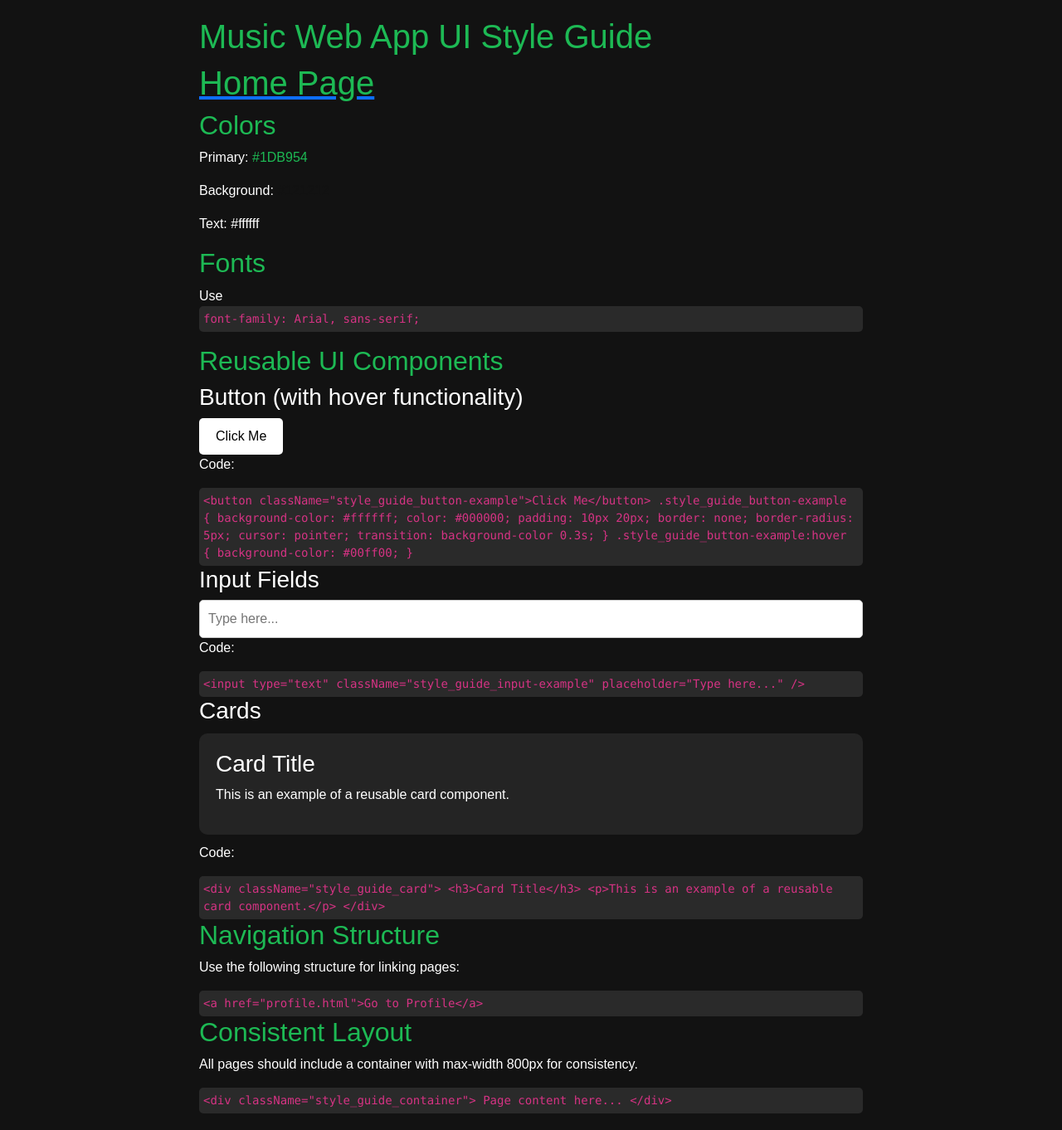
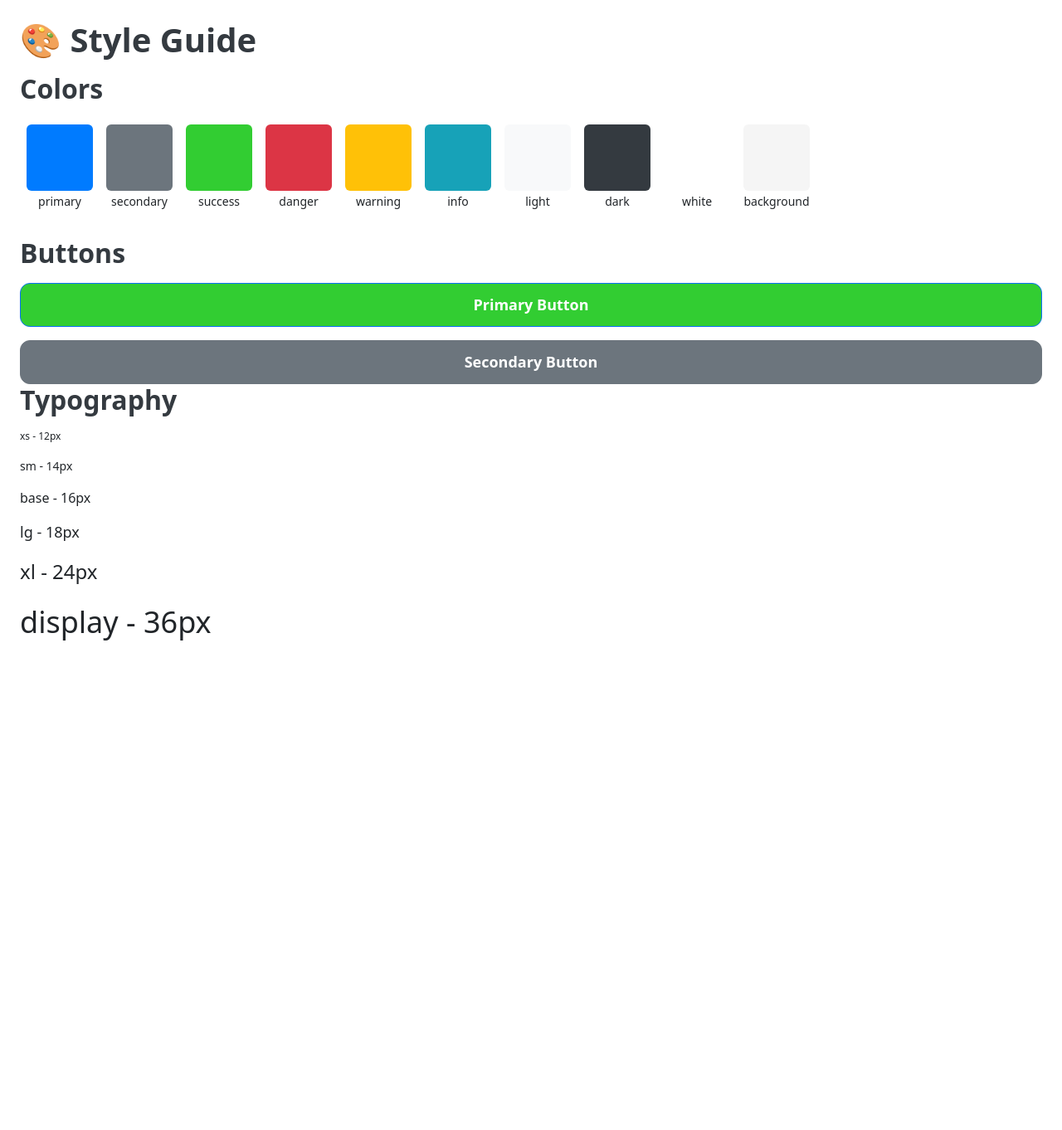
Before and after one commit to cse442-at-ub/sp25-repo-playboys, a React (Create React App) app in the folder frontend/: page /#/style_guide in a window 1280 px wide. Shown: the whole page at 83% size. After the commit the page ends 817 px from the top, so only its background shows below. Built offline with nearby package versions, Linux system fonts and the light colour scheme.

Commit message:
Updated style guide to match current dev branch

```diff
--- a/frontend/src/style_guide.tsx
+++ b/frontend/src/style_guide.tsx
@@ -1,137 +1,138 @@
 import React from 'react';
+import { Button } from 'react-bootstrap';
 
-const StyleGuide: React.FC = () => {
+// Color Palette
+export const Colors = {
+  primary: '#007bff',
+  secondary: '#6c757d',
+  success: '#32cd32',
+  danger: '#dc3545',
+  warning: '#ffc107',
+  info: '#17a2b8',
+  light: '#f8f9fa',
+  dark: '#343a40',
+  white: '#ffffff',
+  background: '#f5f5f5',
+};
+
+// Typography
+export const FontSizes = {
+  xs: '12px',
+  sm: '14px',
+  base: '16px',
+  lg: '18px',
+  xl: '24px',
+  display: '36px',
+};
+
+export const FontWeights = {
+  normal: 400,
+  bold: 700,
+};
+
+// Border radius
+export const BorderRadius = {
+  small: '6px',
+  medium: '12px',
+  large: '25px',
+  round: '50%',
+};
+
+// Spacing
+export const Spacing = {
+  xs: '4px',
+  sm: '8px',
+  md: '16px',
+  lg: '24px',
+  xl: '32px',
+};
+
+// Reusable Components
+
+export const PrimaryButton = ({ children, onClick }: { children: React.ReactNode; onClick?: () => void }) => (
+  <Button
+    variant="primary"
+    style={{
+      padding: '12px',
+      backgroundColor: Colors.success,
+      borderRadius: BorderRadius.medium,
+      fontSize: FontSizes.lg,
+      fontWeight: FontWeights.bold,
+      width: '100%',
+    }}
+    onClick={onClick}
+  >
+    {children}
+  </Button>
+);
+
+export const SecondaryButton = ({ children, onClick }: { children: React.ReactNode; onClick?: () => void }) => (
+  <Button
+    variant="secondary"
+    style={{
+      padding: '12px',
+      backgroundColor: Colors.secondary,
+      borderRadius: BorderRadius.medium,
+      fontSize: FontSizes.lg,
+      fontWeight: FontWeights.bold,
+      width: '100%',
+    }}
+    onClick={onClick}
+  >
+    {children}
+  </Button>
+);
+
+// Headings
+export const Heading = ({ level, children }: { level?: number; children: React.ReactNode }) => {
+  const Tag = `h${level || 1}` as keyof JSX.IntrinsicElements;
   return (
-    <div className="style_guide_container">
-      {/* Inline styles with all class selectors prefixed with "style_guide_" */}
-      <style>{`
-        body {
-          font-family: Arial, sans-serif;
-          background-color: #121212;
-          color: #ffffff;
-          padding: 20px;
-        }
-        h1, h2 {
-          color: #1DB954;
-        }
-        code {
-          background-color: #2a2a2a;
-          padding: 5px;
-          border-radius: 5px;
-          display: block;
-        }
-        .style_guide_container {
-          max-width: 800px;
-          margin: auto;
-        }
-        .style_guide_button-example {
-          background-color: #ffffff;
-          color: #000000;
-          padding: 10px 20px;
-          border: none;
-          border-radius: 5px;
-          cursor: pointer;
-          transition: background-color 0.3s;
-        }
-        .style_guide_button-example:hover {
-          background-color: #00ff00;
-        }
-        .style_guide_input-example {
-          padding: 10px;
-          border-radius: 5px;
-          border: 1px solid #ccc;
-          width: 100%;
-        }
-        .style_guide_card {
-          background: #242424;
-          padding: 20px;
-          border-radius: 10px;
-          margin: 10px 0;
-        }
-      `}</style>
-
-      <h1>Music Web App UI Style Guide</h1>
-      <a href="https://se-dev.cse.buffalo.edu/CSE442/2025-Spring/cse-442ah/">
-        <h1>Home Page</h1>
-      </a>
-
-      <h2>Colors</h2>
-      <p>
-        Primary: <span style={{ color: '#1DB954' }}>#1DB954</span>
-      </p>
-      <p>
-        Background: <span style={{ color: '#121212' }}>#121212</span>
-      </p>
-      <p>
-        Text: <span style={{ color: '#ffffff' }}>#ffffff</span>
-      </p>
-
-      <h2>Fonts</h2>
-      <p>
-        Use <code>font-family: Arial, sans-serif;</code>
-      </p>
-
-      <h2>Reusable UI Components</h2>
-
-      <h3>Button (with hover functionality)</h3>
-      <button className="style_guide_button-example">Click Me</button>
-      <p>Code:</p>
-      <code>
-        {`<button className="style_guide_button-example">Click Me</button>
-
-.style_guide_button-example {
-    background-color: #ffffff;
-    color: #000000;
-    padding: 10px 20px;
-    border: none;
-    border-radius: 5px;
-    cursor: pointer;
-    transition: background-color 0.3s;
-}
-.style_guide_button-example:hover {
-    background-color: #00ff00;
-}`}
-      </code>
-
-      <h3>Input Fields</h3>
-      <input
-        type="text"
-        className="style_guide_input-example"
-        placeholder="Type here..."
-      />
-      <p>Code:</p>
-      <code>
-        {`<input type="text" className="style_guide_input-example" placeholder="Type here..." />`}
-      </code>
-
-      <h3>Cards</h3>
-      <div className="style_guide_card">
-        <h3>Card Title</h3>
-        <p>This is an example of a reusable card component.</p>
-      </div>
-      <p>Code:</p>
-      <code>
-        {`<div className="style_guide_card">
-    <h3>Card Title</h3>
-    <p>This is an example of a reusable card component.</p>
-</div>`}
-      </code>
-
-      <h2>Navigation Structure</h2>
-      <p>Use the following structure for linking pages:</p>
-      <code>{`<a href="profile.html">Go to Profile</a>`}</code>
-
-      <h2>Consistent Layout</h2>
-      <p>
-        All pages should include a container with max-width 800px for consistency.
-      </p>
-      <code>
-        {`<div className="style_guide_container">
-    Page content here...
-</div>`}
-      </code>
-    </div>
+    <Tag style={{ fontWeight: FontWeights.bold, color: Colors.dark, marginBottom: Spacing.md }}>
+      {children}
+    </Tag>
   );
 };
 
-export default StyleGuide;
+// Container
+export const Container = ({ children }: { children: React.ReactNode }) => (
+  <div
+    style={{
+      padding: Spacing.lg,
+      backgroundColor: Colors.background,
+      borderRadius: BorderRadius.medium,
+      marginBottom: Spacing.lg,
+    }}
+  >
+    {children}
+  </div>
+);
+
+export default function StyleGuide() {
+  return (
+    <div style={{ padding: Spacing.lg }}>
+      <Heading level={1}>🎨 Style Guide</Heading>
+      <Heading level={2}>Colors</Heading>
+      <div className="d-flex flex-wrap mb-4">
+        {Object.entries(Colors).map(([key, value]) => (
+          <div key={key} className="m-2 text-center">
+            <div style={{ background: value, width: '80px', height: '80px', borderRadius: BorderRadius.small }}></div>
+            <small>{key}</small>
+          </div>
+        ))}
+      </div>
+
+      <Heading level={2}>Buttons</Heading>
+      <div className="d-flex flex-column gap-3">
+        <PrimaryButton>Primary Button</PrimaryButton>
+        <SecondaryButton>Secondary Button</SecondaryButton>
+      </div>
+
+      <Heading level={2}>Typography</Heading>
+      {Object.entries(FontSizes).map(([key, size]) => (
+        <p key={key} style={{ fontSize: size }}>
+          {key} - {size}
+        </p>
+      ))}
+    </div>
+  );
+}
```
